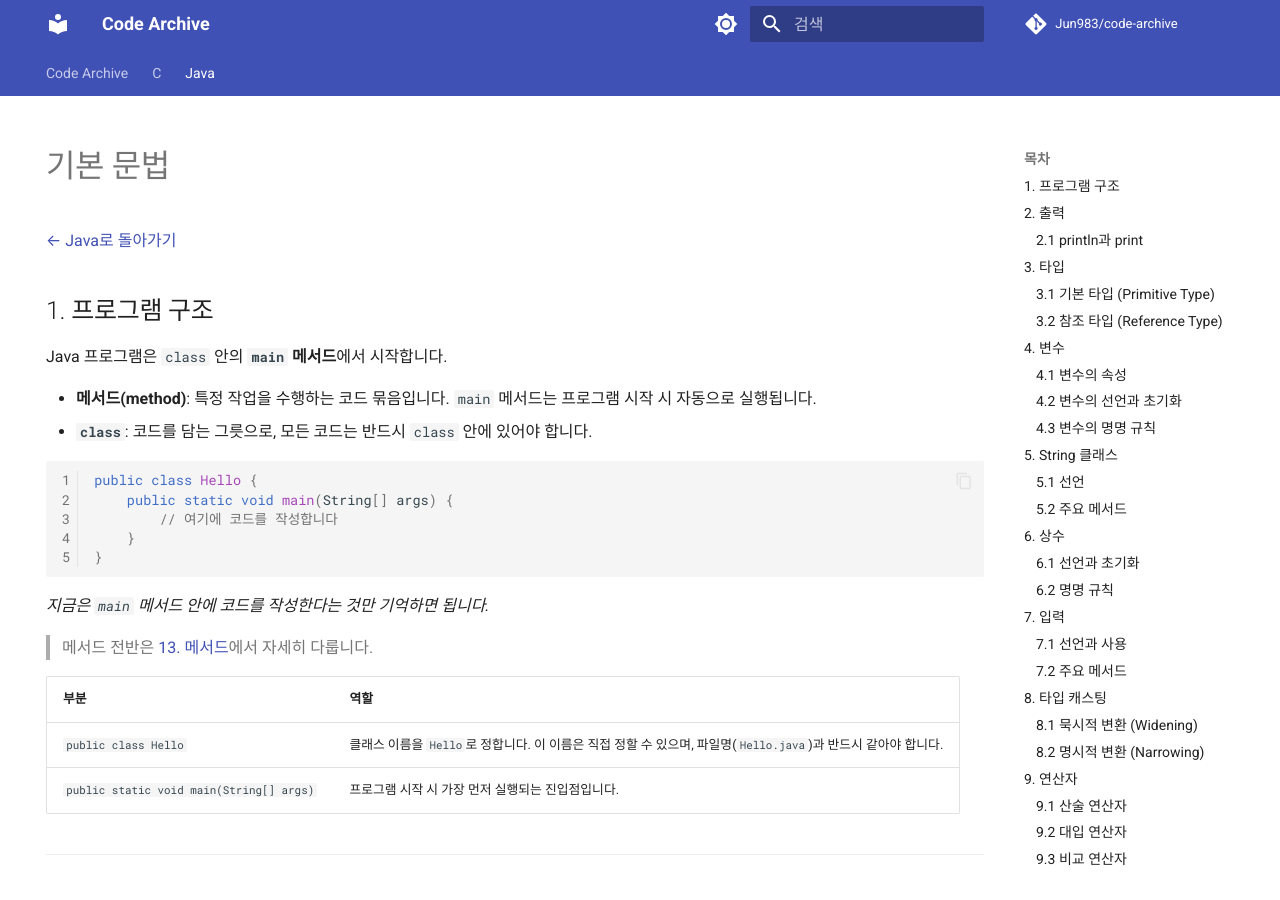
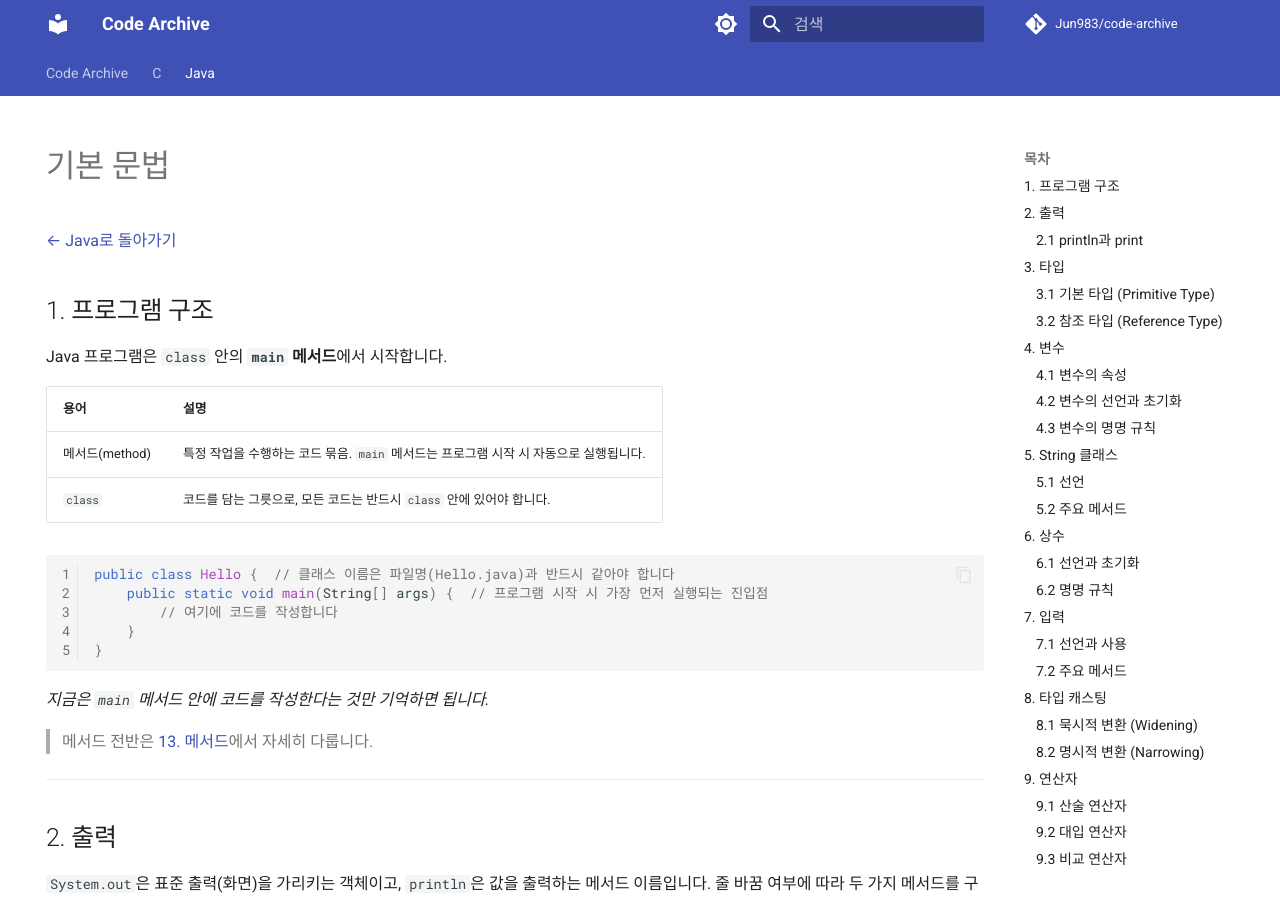
Before and after one commit to Jun983/code-archive, an MkDocs documentation site: the page built from docs/java/syntax.md, in a window 1280 px wide and 900 px high. Built offline with MkDocs 1.6.1 and Material for MkDocs 9.7.7, drawn with Linux system fonts in a browser that asks for light colours; comment, search, counter and statistics services are not loaded; some of the changed text lies outside the part shown.

Commit message:
docs(java): 문서 구성 요소 일관성 정비
Co-Authored-By: Claude Sonnet 4.6 <noreply@anthropic.com>

````diff
--- a/docs/java/syntax.md
+++ b/docs/java/syntax.md
@@ -11,12 +11,14 @@ hide:
 
 Java 프로그램은 `class` 안의 **`main` 메서드**에서 시작합니다.
 
-- **메서드(method)**: 특정 작업을 수행하는 코드 묶음입니다. `main` 메서드는 프로그램 시작 시 자동으로 실행됩니다.
-- **`class`**: 코드를 담는 그릇으로, 모든 코드는 반드시 `class` 안에 있어야 합니다.
+| 용어 | 설명 |
+|------|------|
+| 메서드(method) | 특정 작업을 수행하는 코드 묶음. `main` 메서드는 프로그램 시작 시 자동으로 실행됩니다. |
+| `class` | 코드를 담는 그릇으로, 모든 코드는 반드시 `class` 안에 있어야 합니다. |
 
 ```java
-public class Hello {
-    public static void main(String[] args) {
+public class Hello {  // 클래스 이름은 파일명(Hello.java)과 반드시 같아야 합니다
+    public static void main(String[] args) {  // 프로그램 시작 시 가장 먼저 실행되는 진입점
         // 여기에 코드를 작성합니다
     }
 }
@@ -25,11 +27,6 @@ public class Hello {
 *지금은 `main` 메서드 안에 코드를 작성한다는 것만 기억하면 됩니다.*
 
 > 메서드 전반은 [13. 메서드](#13-메서드)에서 자세히 다룹니다.
-
-| 부분 | 역할 |
-|------|------|
-| `public class Hello` | 클래스 이름을 `Hello`로 정합니다. 이 이름은 직접 정할 수 있으며, 파일명(`Hello.java`)과 반드시 같아야 합니다. |
-| `public static void main(String[] args)` | 프로그램 시작 시 가장 먼저 실행되는 진입점입니다. |
 
 ---
 
@@ -710,9 +707,9 @@ C
 
 | 형태 | 의미 |
 |------|------|
-| `case 값:` | 값이 일치하면 이 블록부터 실행합니다 |
-| `break` | 현재 `case` 블록을 끝내고 `switch`를 빠져나옵니다 |
-| `default:` | 일치하는 `case`가 없을 때 실행합니다 |
+| `case 값:` | 값이 일치하면 이 블록부터 실행합니다. |
+| `break` | 현재 `case` 블록을 끝내고 `switch`를 빠져나옵니다. |
+| `default:` | 일치하는 `case`가 없을 때 실행합니다. |
 
 > `break`를 생략하면 다음 `case`까지 실행이 계속됩니다(fall-through).
 
@@ -932,8 +929,8 @@ public class ArrayAccessExample {
 
 | 방식 | 용도 |
 |------|------|
-| `for (int i = 0; i < arr.length; i++)` | 인덱스가 필요하거나 원소를 수정할 때 |
-| `for (int n : arr)` | 값만 읽을 때 |
+| `for (int i = 0; i < arr.length; i++)` | 인덱스가 필요하거나 원소를 수정할 때. |
+| `for (int n : arr)` | 값만 읽을 때. |
 
 ```java
 public class ArrayLoopExample {
@@ -978,8 +975,8 @@ public class ArrayLoopExample {
 
 | 방법 | 예시 | 설명 |
 |------|------|------|
-| 크기 지정 | `new int[3][4]` | 3행 4열, 기본값 0으로 초기화 |
-| 값 지정 | `{ {1,2}, {3,4} }` | 선언과 동시에 값 할당 |
+| 크기 지정 | `new int[3][4]` | 3행 4열, 기본값 0으로 초기화. |
+| 값 지정 | `{ {1,2}, {3,4} }` | 선언과 동시에 값 할당. |
 
 ```java
 public class TwoDimArrayExample {
@@ -1087,8 +1084,8 @@ public class ParamExample {
 
 | 구분 | 반환 타입 | `return` |
 |------|-----------|----------|
-| 반환값 없음 | `void` | 생략함 |
-| 반환값 있음 | `int`, `String` 등 | 반드시 작성 |
+| 반환값 없음 | `void` | 생략함. |
+| 반환값 있음 | `int`, `String` 등 | 반드시 작성. |
 
 ```java
 public class ReturnExample {
````
